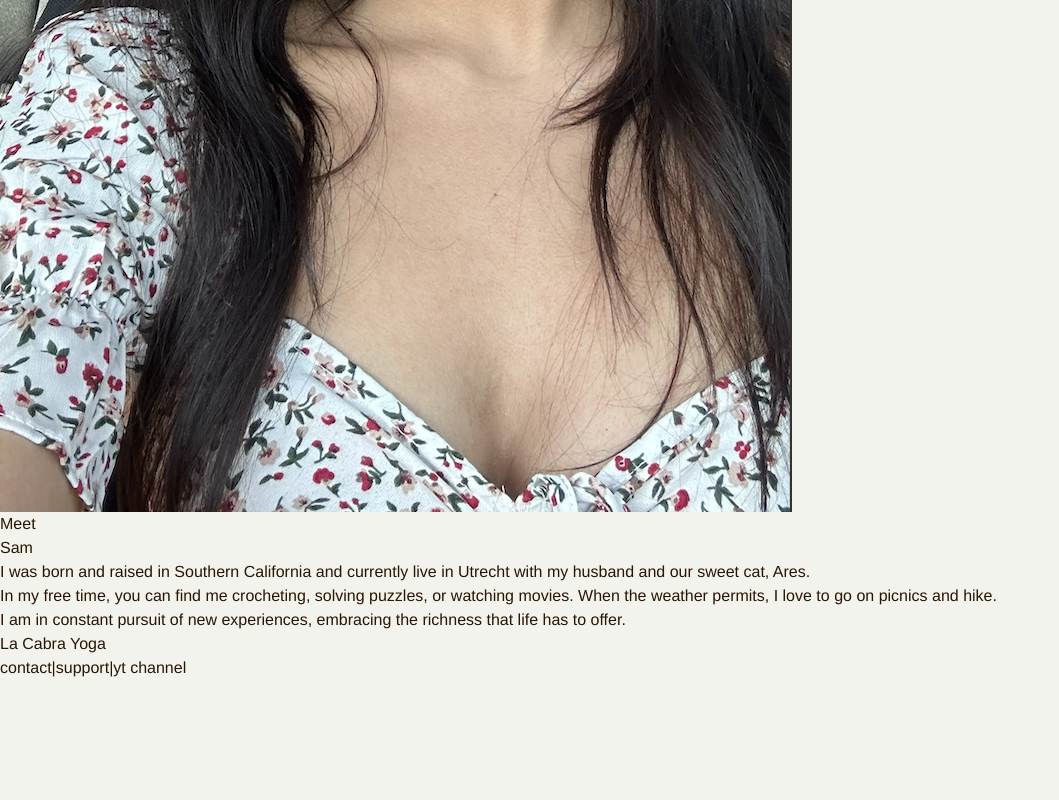
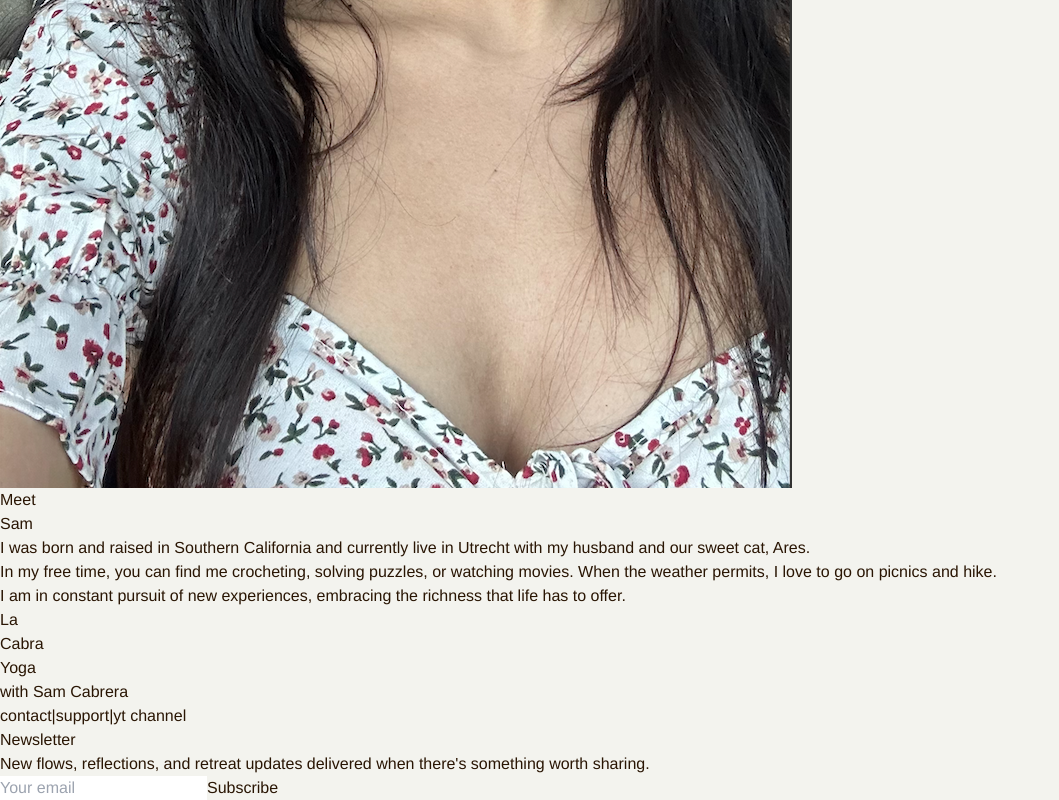
Before and after one commit to samanthacabrera/yoga-site, a React (Vite) app: page / in a window 1280 px wide. Shown: the part 2238-3038 px from the top of the page, without its empty margins (0-1059 px from the left). Before the commit the page ends 2918 px from the top, so only its background shows below. Built offline with nearby package versions, Linux system fonts and the light colour scheme; a web font is replaced by a local one.

Commit message:
add newsletter to footer

```diff
--- a/src/Footer.jsx
+++ b/src/Footer.jsx
@@ -1,25 +1,102 @@
+// export default function Footer() {
+//   return (
+//     <footer className=" w-full min-h-[25vh] flex items-end py-12">
+//       <div className="w-full mx-auto flex flex-col md:flex-row md:justify-between">
+
+//         <div className="hidden md:flex">
+//           La Cabra Yoga
+//         </div>
+
+//         <div className="flex gap-2 self-center">
+//           <a href="mailto:samantha.n.cabrera@gmail.com" className="hover:text-neutral-300 transition">
+//             contact
+//           </a>
+//             <span>|</span>
+//           <a href="https://buymeacoffee.com" target="_blank" className="hover:text-neutral-300 transition">
+//             support
+//           </a>
+//             <span>|</span>
+//           <a href="https://www.youtube.com/" target="_blank" className="hover:text-neutral-300 transition">
+//             yt channel
+//           </a>
+//         </div>
+//       </div>
+//     </footer>
+//   );
+// }
+
 export default function Footer() {
   return (
-    <footer className=" w-full min-h-[25vh] flex items-end py-12">
-      <div className="w-full mx-auto flex flex-col md:flex-row md:justify-between">
+    <footer className="min-h-[60vh] py-24 md:py-32 border-t border-[#291503]/10 flex items-end">
+      <div className="w-full grid lg:grid-cols-12 gap-16 items-end">
 
-        <div className="hidden md:flex">
-          La Cabra Yoga
+        <div className="lg:col-span-7 flex flex-col justify-between h-full">
+
+          <div>
+            <h2 className="text-4xl md:text-6xl tracking-[-0.08em] font-light leading-none text-[#291503]">
+             La <br/> Cabra <br/> Yoga
+            </h2>
+            <p className="uppercase text-[11px] tracking-[0.35em] opacity-80 mt-8">
+            with Sam Cabrera
+            </p>
           </div>
 
-        <div className="flex gap-2 self-center">
-          <a href="mailto:samantha.n.cabrera@gmail.com" className="hover:text-neutral-300 transition">
+          <div className="flex flex-wrap gap-3 text-black/60 mt-16">
+            <a href="mailto:samantha.n.cabrera@gmail.com">
               contact
             </a>
+
             <span>|</span>
-          <a href="https://buymeacoffee.com" target="_blank" className="hover:text-neutral-300 transition">
+
+            <a
+              href="https://buymeacoffee.com"
+              target="_blank"
+              rel="noreferrer"
+            >
               support
             </a>
+
             <span>|</span>
-          <a href="https://www.youtube.com/" target="_blank" className="hover:text-neutral-300 transition">
+
+            <a
+              href="https://youtube.com"
+              target="_blank"
+              rel="noreferrer"
+            >
               yt channel
             </a>
           </div>
+
+        </div>
+
+        <div className="self-start lg:col-span-5">
+
+          <p className="uppercase text-[11px] tracking-[0.35em] text-[#355070] mb-4">
+            Newsletter
+          </p>
+
+          <p className="text-black/65 leading-relaxed max-w-sm mb-10">
+            New flows, reflections, and retreat updates delivered when
+            there's something worth sharing.
+          </p>
+
+          <form className="space-y-4">
+            <input
+              type="email"
+              placeholder="Your email"
+              className="w-full bg-transparent border-b border-[#291503]/30 py-4 outline-none placeholder:text-black/40"
+            />
+
+            <button
+              type="submit"
+              className="uppercase text-[11px] tracking-[0.35em] border-b border-transparent hover:border-[#291503]"
+            >
+              Subscribe
+            </button>
+          </form>
+
+        </div>
+
       </div>
     </footer>
   );
--- a/src/Philosphy.jsx
+++ b/src/Philosphy.jsx
@@ -38,7 +38,7 @@ export default function Philosophy() {
             </p>
 
             <p className="leading-loose">
-                The main intention I want my audience to leave with is simple: to meet each day as it is, adapt with awareness, and make the most of it. Life is meant to be enjoyed, on and off the mat.
+                The main intention I want my audience to leave with is simple: to meet each day as it is, adapt with awareness, and make the most of it.
             </p>
           </div>
         </div>
```
Lines whose indentation alone changed are shown as unchanged.
